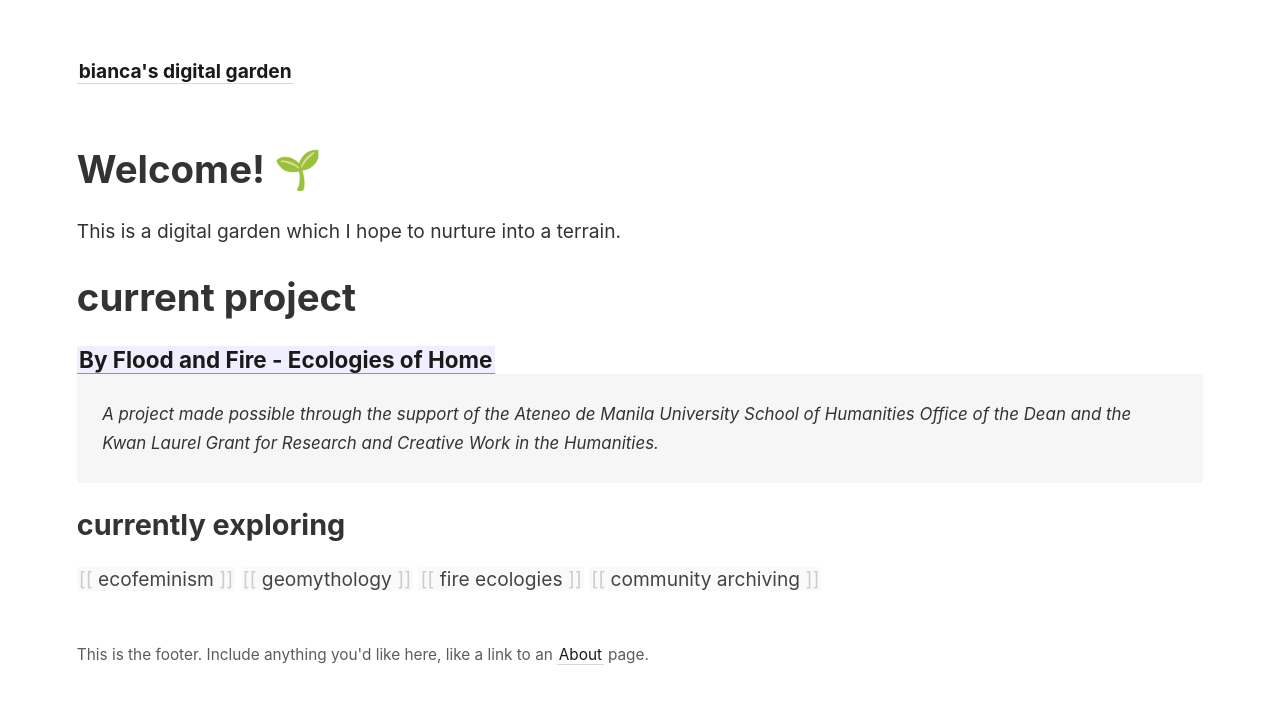
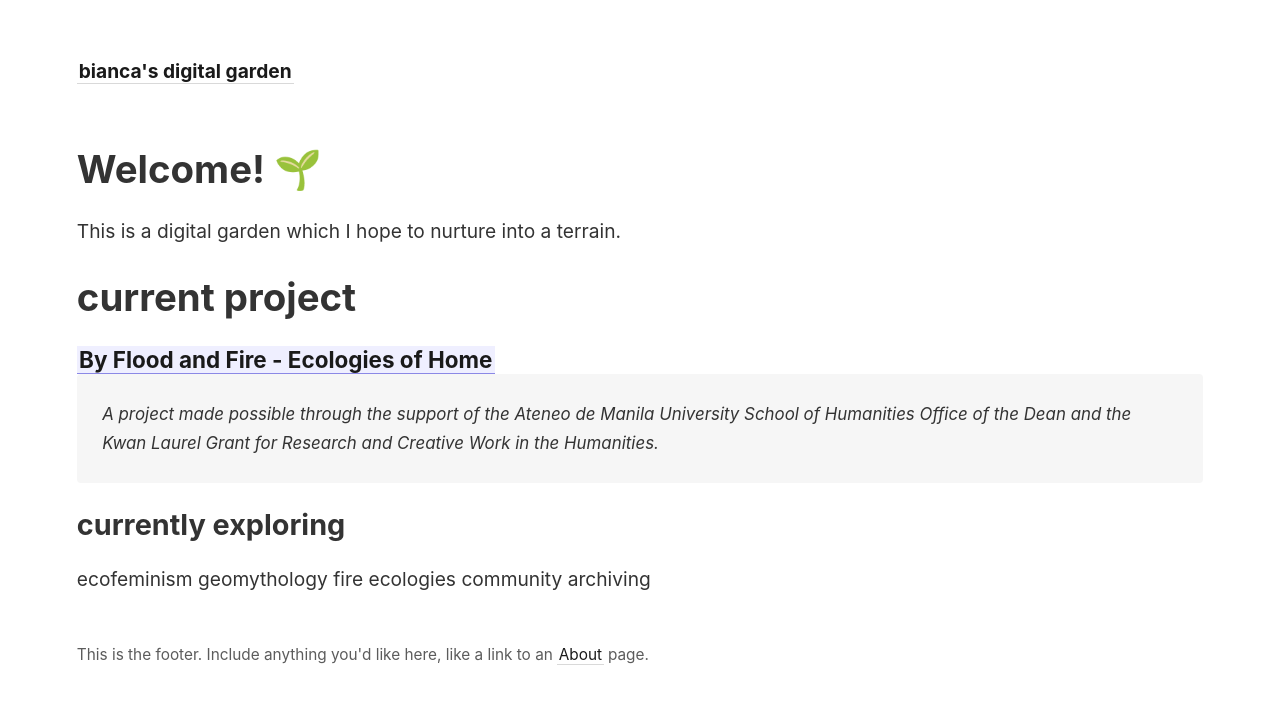
Before and after one commit to pbma-alat/digitalgarden, a Jekyll site: the page built from _pages/index.md, in a window 1280 px wide. Shown: the top 704 px of the page. Built offline with Jekyll 4.4.1, drawn with Linux system fonts in a browser that asks for light colours.

```diff
--- a/_pages/index.md
+++ b/_pages/index.md
@@ -15,4 +15,4 @@ This is a digital garden which I hope to nurture into a terrain.
 > *A project made possible through the support of  the Ateneo de Manila University School of Humanities Office of the Dean and the Kwan Laurel Grant for Research and Creative Work in the Humanities.*
 
 ## currently exploring
-[[ecofeminism]] [[geomythology]] [[fire ecologies]] [[community archiving]]
+ecofeminism geomythology fire ecologies community archiving
```
